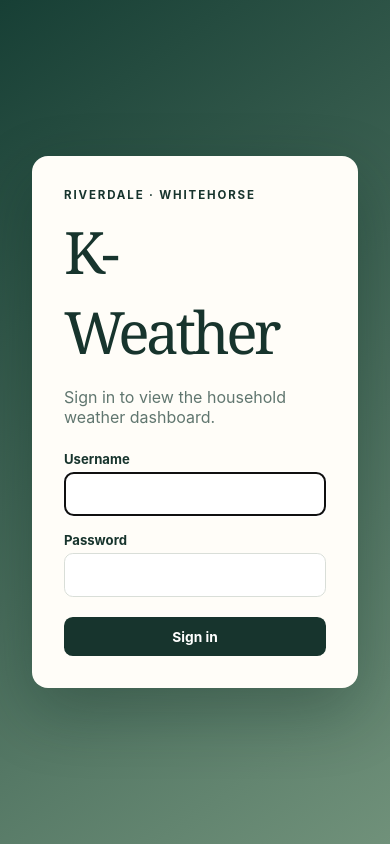
After one commit to maphew/K-Weather, a Flask app: template templates/login.html in a window 390 px wide. The commit adds this page. Run offline with Flask 3, Linux system fonts and the light colour scheme; the template is opened without the code that fills it, so the values that code supplies are empty.

Commit message:
Replace browser popup with mobile login
Co-authored-by: Matt Wilkie <maphew@gmail.com>

```diff
--- a/app.py
+++ b/app.py
@@ -15,7 +15,7 @@ from hmac import compare_digest
 from pathlib import Path
 from threading import Lock
 
-from flask import Flask, Response, jsonify, render_template, request
+from flask import Flask, jsonify, redirect, render_template, request, session, url_for
 
 from auth import github_actions_refresh_token_valid
 from dashboard import (
@@ -45,6 +45,7 @@ def create_app(
     *,
     username: str | None = None,
     password: str | None = None,
+    secret_key: str | None = None,
     refresh_token: str | None = None,
     refresh_token_verifier=github_actions_refresh_token_valid,
     refresher=refresh_eccc,
@@ -55,6 +56,12 @@ def create_app(
     )
     app.config["AUTH_USERNAME"] = username or os.environ.get("K_WEATHER_USERNAME")
     app.config["AUTH_PASSWORD"] = password or os.environ.get("K_WEATHER_PASSWORD")
+    app.config["SECRET_KEY"] = secret_key or os.environ.get("K_WEATHER_SECRET_KEY")
+    app.config.update(
+        SESSION_COOKIE_HTTPONLY=True,
+        SESSION_COOKIE_SAMESITE="Lax",
+        SESSION_COOKIE_SECURE=not app.config["TESTING"],
+    )
     app.config["REFRESH_TOKEN"] = refresh_token or os.environ.get(
         "K_WEATHER_REFRESH_TOKEN"
     )
@@ -63,9 +70,15 @@ def create_app(
     refresh_lock = Lock()
 
     def configured() -> bool:
-        return bool(app.config["AUTH_USERNAME"] and app.config["AUTH_PASSWORD"])
+        return bool(
+            app.config["AUTH_USERNAME"]
+            and app.config["AUTH_PASSWORD"]
+            and app.config["SECRET_KEY"]
+        )
 
     def dashboard_authenticated() -> bool:
+        if session.get("authenticated") is True:
+            return True
         authorization = request.authorization
         return bool(
             authorization
@@ -82,13 +95,9 @@ def create_app(
         @wraps(view)
         def wrapped(*args, **kwargs):
             if not configured():
-                return Response("K-Weather authentication is not configured\n", 503)
+                return "K-Weather authentication is not configured\n", 503
             if not dashboard_authenticated():
-                return Response(
-                    "Authentication required\n",
-                    401,
-                    {"WWW-Authenticate": 'Basic realm="K-Weather"'},
-                )
+                return redirect(url_for("login"))
             return view(*args, **kwargs)
 
         return wrapped
@@ -101,6 +110,30 @@ def create_app(
         if request.endpoint == "dashboard":
             response.headers["Cache-Control"] = "private, no-store"
         return response
+
+    @app.route("/login", methods=("GET", "POST"))
+    def login():
+        if not configured():
+            return "K-Weather authentication is not configured\n", 503
+        error = None
+        if request.method == "POST":
+            valid_username = compare_digest(
+                request.form.get("username", ""), app.config["AUTH_USERNAME"]
+            )
+            valid_password = compare_digest(
+                request.form.get("password", ""), app.config["AUTH_PASSWORD"]
+            )
+            if valid_username and valid_password:
+                session.clear()
+                session["authenticated"] = True
+                return redirect(url_for("dashboard"))
+            error = "That username or password did not match."
+        return render_template("login.html", error=error)
+
+    @app.post("/logout")
+    def logout():
+        session.clear()
+        return redirect(url_for("login"))
 
     @app.get("/health")
     def health():
--- a/static/dashboard.css
+++ b/static/dashboard.css
@@ -111,6 +111,19 @@ h2 { margin: 0; font-family: Georgia, serif; font-size: clamp(1.65rem, 4vw, 2.25
 code { padding: .15rem .35rem; border-radius: .25rem; background: #e8ebe6; }
 
 footer { padding: 1.5rem 0 2.5rem; color: var(--muted); border-top: 1px solid var(--line); font-size: .72rem; }
+.logout { position: fixed; top: .8rem; right: .8rem; z-index: 5; }
+.logout button { padding: .45rem .7rem; color: #fff; background: rgba(15, 43, 35, .7); font-size: .72rem; }
+
+.login-page { min-height: 100vh; background: linear-gradient(145deg, #173f35, #70917a); }
+.login-shell { display: grid; min-height: 100vh; place-items: center; padding: 1rem; }
+.login-card { width: min(100%, 28rem); padding: 2rem; border-radius: 1rem; background: var(--card); box-shadow: 0 1.5rem 4rem rgba(8, 32, 25, .3); }
+.login-card h1 { font-size: clamp(3rem, 15vw, 5rem); }
+.login-card > p:not(.eyebrow, .login-error) { color: var(--muted); }
+.login-form { display: grid; gap: 1rem; margin-top: 1.5rem; }
+.login-form label { font-size: .82rem; font-weight: 700; }
+.login-form input { display: block; width: 100%; margin-top: .35rem; padding: .8rem; border: 1px solid var(--line); border-radius: .55rem; color: var(--ink); background: #fff; font: inherit; }
+.login-form button { width: 100%; margin-top: .25rem; }
+.login-error { padding: .6rem .7rem; border-radius: .4rem; color: #742a1f; background: #f9ddd7; font-size: .82rem; }
 
 @media (min-width: 760px) {
   .filters { grid-template-columns: auto 1fr auto; align-items: end; }
--- a/templates/dashboard.html
+++ b/templates/dashboard.html
@@ -110,5 +110,6 @@
   </main>
 
   <footer>Environment and Climate Change Canada · Neighbourhood-scale view</footer>
+  <form class="logout" method="post" action="{{ url_for('logout') }}"><button type="submit">Sign out</button></form>
 </body>
 </html>
--- /dev/null
+++ b/templates/login.html
@@ -0,0 +1,24 @@
+<!doctype html>
+<html lang="en">
+<head>
+  <meta charset="utf-8">
+  <meta name="viewport" content="width=device-width, initial-scale=1">
+  <title>Sign in · K-Weather</title>
+  <link rel="stylesheet" href="{{ url_for('static', filename='dashboard.css') }}">
+</head>
+<body class="login-page">
+  <main class="login-shell">
+    <section class="login-card">
+      <p class="eyebrow">Riverdale · Whitehorse</p>
+      <h1>K-Weather</h1>
+      <p>Sign in to view the household weather dashboard.</p>
+      {% if error %}<p class="login-error" role="alert">{{ error }}</p>{% endif %}
+      <form method="post" class="login-form">
+        <label>Username <input name="username" autocomplete="username" required autofocus></label>
+        <label>Password <input type="password" name="password" autocomplete="current-password" required></label>
+        <button type="submit">Sign in</button>
+      </form>
+    </section>
+  </main>
+</body>
+</html>
```
Also changed, not shown: ADR/0005-protected-single-writer-refresh.md (+7 -6 lines), AGENTS.md (+4 -4 lines), current.md (+7 -4 lines), test_dashboard.py (+23 -3 lines), README.md, 1 other file.
